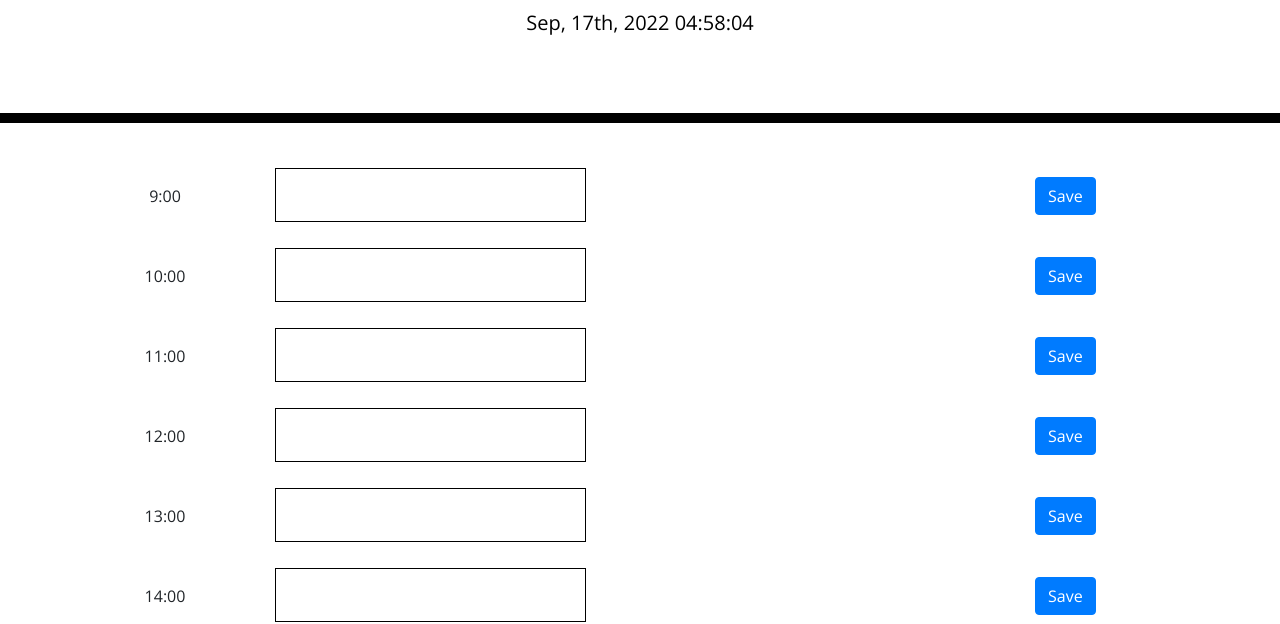
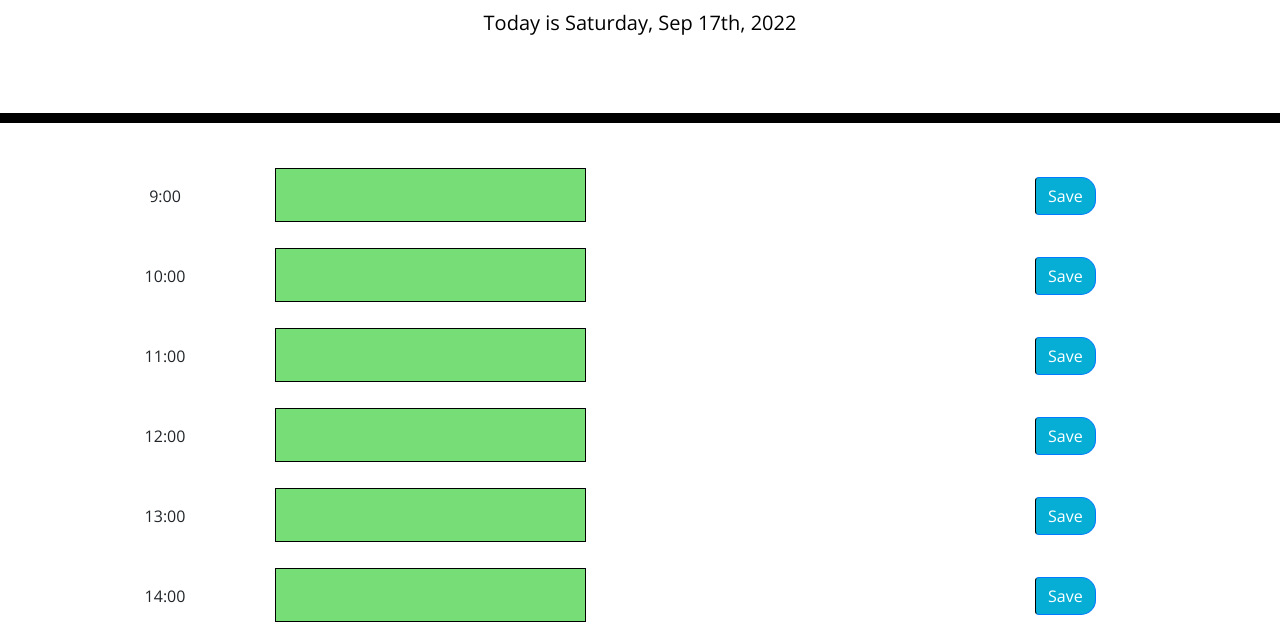
Before and after one commit to seanbutcher1994/ScheduleApp, a plain HTML site: page index.html in a window 1280 px wide. Shown: the part 181-805 px from the top of the page. Drawn offline with nearby package versions, Linux system fonts and the light colour scheme; files that its build step writes are made by us from their sources.

Commit message:
refactor code for adding elements etc as wasn't working for me... add localstorage functionality

```diff
--- a/Assets/JS/script.js
+++ b/Assets/JS/script.js
@@ -1,63 +1,101 @@
-/* <div class="row align-items-center time-row">
-<div class="col-2 d-flex justify-content-center time-col-time">9am</div>
-<div class="col-8 time-col-textarea">
-  <textarea name="" id="" cols="30" rows="2"></textarea>
-</div>
-<div class="col-2">
-  <button type="submit" class="btn btn-primary">Save</button>
-</div>
-</div> */
 
-function createTimeBlock(time, content =""){
-
-    const timeRow = $('<div class="row align-items-center time-row">');
-
-    const colTime = $('<div class="col-2 d-flex justify-content-center time-col-time">').text(time + ":00")
-
-    const colTextArea = $('<div class="col-8 time-col-textarea">');
-    const textArea = $(' <textarea cols="30" rows="2">').val(content)
+var time = moment();
+var currentTime = $('#currentTime');
+var displayContainer = $('.container');
 
 
-    colTextArea.append(textArea);
 
-    const colButton = $('<div class="col-2">')
-    const button = $('<button type="submit" class="btn btn-primary">').text("Save")
-    colButton.append(button);
+ // create element for a timeblock (input element)
+function dispayTime(content=""){
+    var rightNow = moment().format('[Today is] dddd, MMM Do, YYYY');
+    currentTime.text(rightNow);
 
-    return timeRow.append(colTime, colTextArea, colButton);
+     // create 9 of said element between 9&5
+    for (let i = 9; i < 18; i++) {
+        var timeRow = $('<div class="row align-items-center time-row">');
+        var colTime = $('<div class="col-2 d-flex justify-content-center time-col-time">').text(i + ':00');
+        var colTextArea = $('<div class="col-8 time-col-textarea">');
+        var textArea = $('<textarea name="" id="text" cols="30" rows="2">').val(content);
+        var colSaveBtn = $('<div class="col-2 time-col-button">');
+        var saveBtn = $('<button type="submit" id="submitBtn" class="saveBtn btn btn-primary">').text('Save')
+
+        displayContainer.append(
+            timeRow.append(
+                colTime,
+                colTextArea.append(textArea),
+                colSaveBtn.append(saveBtn),
+            ),
+
+
+            );
+
+        var now = Number(time.format("H"));
+        console.log(now);
+        var timeBlock = i;
+        console.log(timeBlock);
+        // define variable for what past/present/future is
+        // if time is before the future
+        isFuture = (now < timeBlock);
+        isPast = (now > timeBlock);
+        isPresent = (now == timeBlock);
+            // logic below applys classes based on the above variable definitions
+            if(isPast){
+                textArea.addClass("past");
             }
 
-// Function for User to be able to see current date and time
-$(function(){
-    const currentTime = $('#currentTime');
-    const container = $(".container")
-    function startTimer(){
-        setInterval(function(){
-            currentTime.text(moment().format('MMM, Do, YYYY HH:mm:ss'));
-        }, 1000);
+            if(isFuture){
+                textArea.addClass("future");
             }
-    startTimer();
+
+            if(isPresent){
+                textArea.addClass("present");
+            }
+
+    }
+    console.log(time);
 
 
-    for (let index = 9; index < 18; index++) {
+}
 
-        const previousNotes = "";
-        const timeBlock = createTimeBlock(index, previousNotes);
 
-        container.append(timeBlock);
+// when i press the save button, the text saves to local storage
+    // add save button to html
+    // activate the save button
+    // get text content - let toave =  $('#input1').text
+    // format it - .JSON
+    // save it local storage - setLocalStorage
+let contents = [];
+function saveInput(event){
+    event.preventDefault();
+    let content = {
+        id: Date.now(),
+        input: document.getElementById('text').value
+    }
+    contents.push(content);
 
+    console.log('added', {contents});
+    let pre = document.querySelector('#text');
+    pre.textContent = JSON.stringify(contents);
+
+    localStorage.setItem('myContent', JSON.stringify(contents));
 }
+
+document.addEventListener('DOMContentLoaded', ()=>{
+    document.getElementById('submitBtn').addEventListener('click', saveInput);
 })
 
-// When user lands on this app
-    // should see 9am-5pm blocks with colour blocks (past, present and future)
-    // with all the previous notes
-
-// When user click on submit button
-    // should get the note written on the target timeblock
-    // save the note to local storage (based on the time)
 
 
-// scenarios
-    // can the user edit past timeblocks
-    // can the user edit current timeblock
+
+
+
+
+//TODO:
+
+// when I refresh the page, the saved events stay.
+    // getLocalStorage
+
+    // when first loading page, we need to check localstorage first. ***
+
+
+    dispayTime();
--- a/index.html
+++ b/index.html
@@ -18,7 +18,7 @@
       href="https://fonts.googleapis.com/css?family=Open+Sans&display=swap"
       rel="stylesheet"
     />
-    <link rel="stylesheet" href="style.css" />
+    <link rel="stylesheet" href="./Assets/CSS/style.css" />
     <title>Work Day Scheduler</title>
   </head>
 
```
Lines whose indentation alone changed are shown as unchanged.
